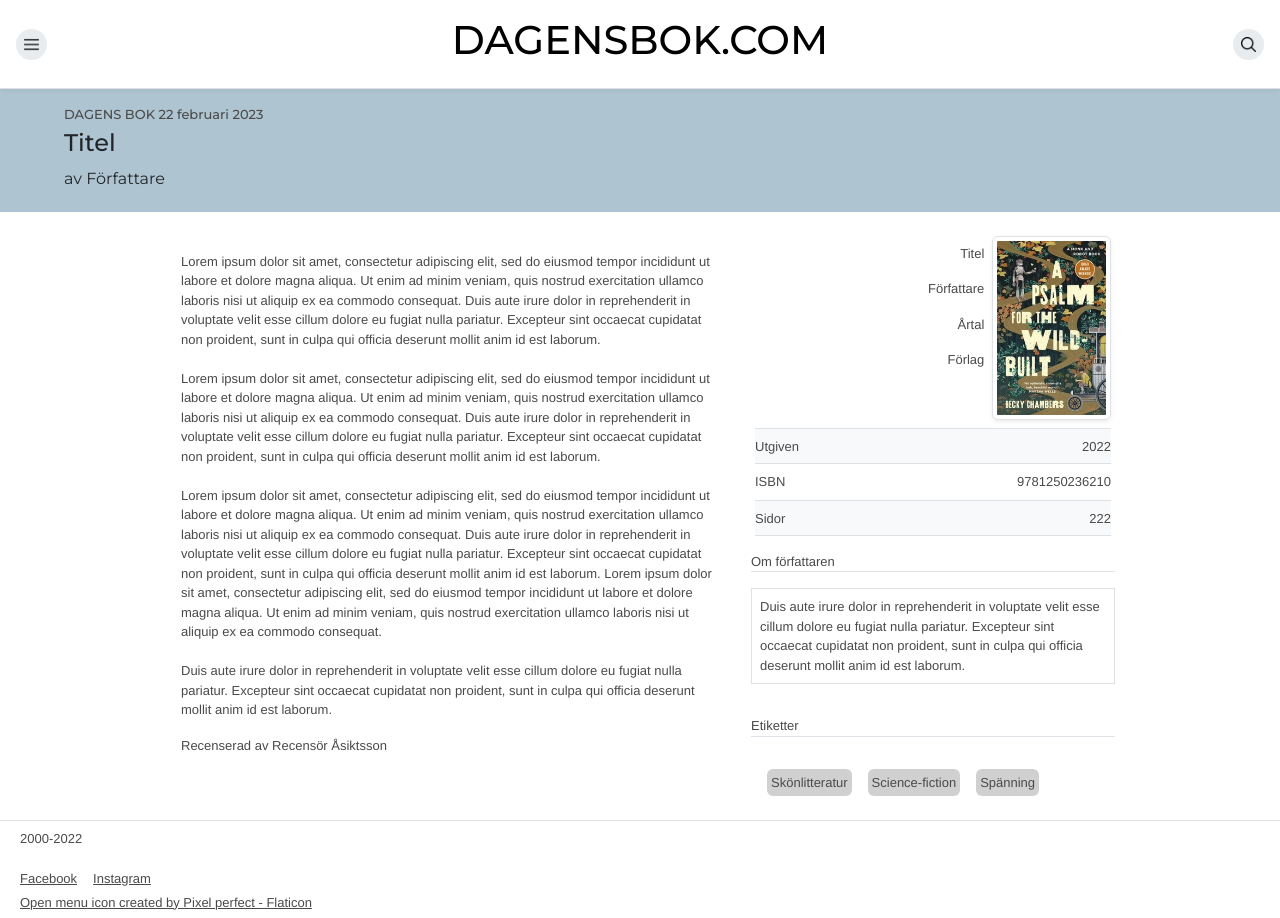
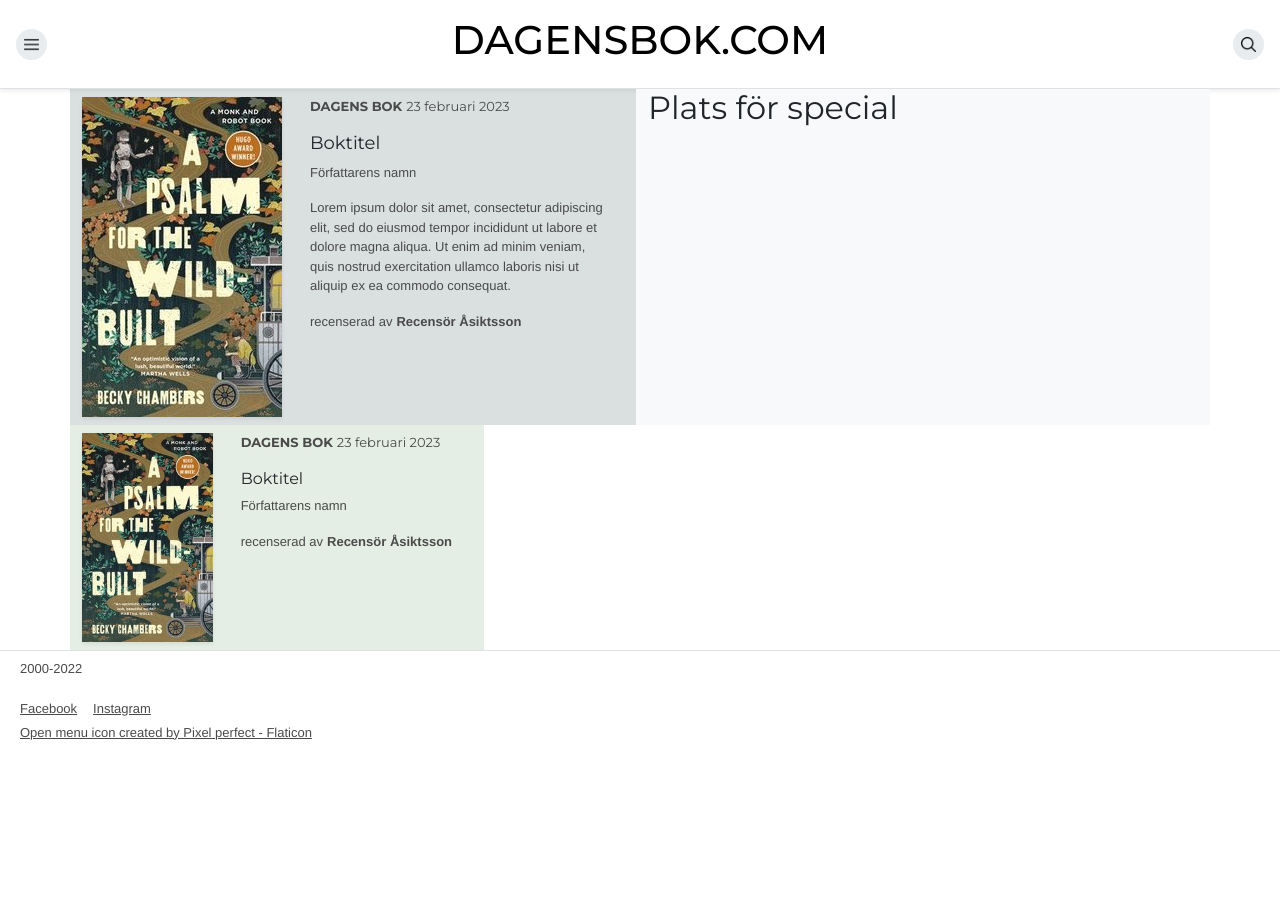
Before and after one commit to fredrikac/scaling-train, a React (Create React App) app: page / in a window 1280 px wide. After the commit the page ends 800 px from the top, so only its background shows below. Built offline with nearby package versions, Linux system fonts and the light colour scheme.

Commit message:
styled start page

```diff
--- a/public/custom.css
+++ b/public/custom.css
@@ -43,13 +43,13 @@
     font-family: Helvetica, sans-serif;
 }
 
-p {
+p, li {
     font-family: Helvetica, sans-serif;
     font-size: small;
     color: #4A4A4A;
 }
 
-h1, h2, h3 {
+h1, h2, h3, h4 {
     font-family: 'Montserrat', sans-serif;
 }
 
@@ -75,12 +75,28 @@ h1, h2, h3 {
     font-size: small;
 }
 
+.bold {
+    font-weight: 600;
+}
+
 span {
     margin: 0;
     height: 36px;
 }
 
+.hs-book {
+    height: 225px;
+}
 
+.todays-title {
+    font-weight: 400;
+    font-size: large;
+}
+
+.book-card-title {
+    font-weight: 400;
+    font-size: medium;
+}
 
 /*
 Från sketch:
--- a/src/components/Review.jsx
+++ b/src/components/Review.jsx
@@ -87,10 +87,10 @@ const Review = () => {
 
               <div className='col-12 p-2 d-flex flex-column'>
                 <p className='border-bottom'>Etiketter</p>
-                <div className='p-2 d-flex flex-row flex-wrap justify-content-start'>
-                  <p className='bg-greige rounded m-2 p-1'>Skönlitteratur</p>
-                  <p className='bg-greige rounded m-2 p-1'>Science-fiction</p>
-                  <p className='bg-greige rounded m-2 p-1'>Spänning</p>
+                <div className='d-flex flex-row flex-wrap justify-content-start'>
+                  <p className='bg-greige rounded mb-2 p-1 mx-1'>Skönlitteratur</p>
+                  <p className='bg-greige rounded mb-2 mx-1 p-1'>Science-fiction</p>
+                  <p className='bg-greige rounded mb-2 mx-1 p-1'>Spänning</p>
                 </div>
               </div>
             </div>
--- /dev/null
+++ b/src/components/StartFeed.jsx
@@ -0,0 +1,48 @@
+import img from "../images/9781250236210_200x_a-psalm-for-the-wild-built.jpeg";
+//den här komponenten ska rendera 1 block för DAGENS recension högst upp
+//under det ska den rendera komponenter för de 6 senaste recensionerna
+//under det ska det finnas ytterligare ett block med 6st recensioner
+//bok-kortet ska tilldelas en färg dynamiskt. Den färgen ska sedan följa med till den individuella recensions-sidan
+
+const StartFeed = () => {
+    return (
+        <div className='container'>
+            <div className='row'>
+                <div className='col bg-greyish-blue d-flex flex-row align-items-start p-2'>
+                    <img src={img} alt="Book cover" className='object-fit-contain h-auto  mx-1 shadow-sm'/>
+                    <div className='d-flex flex-column mx-4'>
+                    <span className='d-flex flex-row'><p className='me-1 date bold'>DAGENS BOK </p><p className='font-1'>23 februari 2023</p></span>
+                        <h2 className='todays-title'>Boktitel</h2>
+                        <p>Författarens namn</p>
+                        <p>
+                            Lorem ipsum dolor sit amet, consectetur adipiscing elit, sed do
+                            eiusmod tempor incididunt ut labore et dolore magna aliqua. Ut enim
+                            ad minim veniam, quis nostrud exercitation ullamco laboris nisi ut
+                            aliquip ex ea commodo consequat.
+                        </p>
+                        <span className='d-flex flex-row'><p>recenserad av</p><p className='bold ms-1'>Recensör Åsiktsson</p></span>
+                    </div>
+                </div>
+                <div className='col bg-light'>
+                    <h2 className='sub-title'>Plats för special</h2>
+                </div>
+            </div>
+
+            <div className='row '>
+                <div className='col-4 bg-light-green d-flex flex-row align-items-start p-2 w-auto hs-book'>
+                <img src={img} alt="Book cover" className='object-fit-contain h-100 mx-1 shadow-sm'/>
+                <div className='col-4  w-auto'>
+                    <div className='d-flex flex-column mx-4'>
+                        <span className='d-flex flex-row'><p className='me-1 date bold'>DAGENS BOK </p><p className='font-1'>23 februari 2023</p></span>
+                        <h3 className='book-card-title'>Boktitel</h3>
+                        <p>Författarens namn</p>
+                        <span className='d-flex flex-row'><p>recenserad av</p><p className='bold ms-1'>Recensör Åsiktsson</p></span>
+                    </div>
+                </div>
+            </div>
+            </div>
+        </div>
+    )
+  }
+
+  export default StartFeed;
--- a/src/pages/EditorialStaff.jsx
+++ b/src/pages/EditorialStaff.jsx
@@ -1,6 +1,5 @@
 import Header from "../components/Header";
 import Footer from "../components/Footer";
-import s from "./EditorialStaff.module.css";
 
 //beskrivning av dagensbok i helhet
 //rendera alla members i en lista. När man klickar på dem så kommer man till varje medlems presentationssida?
@@ -9,18 +8,21 @@ const EditorialStaff = () => {
   return (
     <>
       <Header />
-      <div className={s.pageWrapper}>
-      <article className={s.container}>
-        <h1>Redaktionen</h1>
-        <div className={s.textContainer}>
+      <div className='container my-2 p-2'>
+        <article className='row m-2'>
+          <h1 className='title'>Redaktionen</h1>
+
+          <div>
             <p>
               Dagensbok.com är utan adress. Vill du skicka recensionsbok? Mejla
               respektive skribent för adress förnamn.efternamn@dagensbok.com (inga
               å, ä, ö)
             </p>
           </div>
-        <h2>Adress</h2>
-        <div className={s.textContainer}>
+
+          <h2 className='sub-title'>Adress</h2>
+
+          <div className='p-2 ps-4 mb-2 mx-2 text-justify'>
             <p>
               dagensbok.com <br />
               TVS LM Ericssons väg 26 <br />
@@ -33,7 +35,7 @@ const EditorialStaff = () => {
             </p>
           </div>
 
-        <div className={s.textContainer}>
+          <div>
             <p>
               På dagensbok.com publiceras varje dag minst en ny recension av en
               aktuell bok. Vi som skriver arbetar ideellt och vi läser alla
@@ -46,13 +48,13 @@ const EditorialStaff = () => {
               skribents sida för att läsa mer om henne eller honom.
             </p>
           </div>
-    <div className={s.groupContainer}>
-        <h3>Redaktionsgrupp</h3>
+          <div>
+            <h3 className='sub-title'>Redaktionsgrupp</h3>
               <ul>
                 <li>Ella Andrén, chefredaktör</li>
                 <li>Katze Collmar, redaktionsassistent</li>
               </ul>
-        <h4>Nuvarande skribenter</h4>
+            <h4 className='sub-title'>Nuvarande skribenter</h4>
               <ul>
                 <li>Namn Namnsson</li>
                 <li>Namn Namnsson</li>
@@ -60,7 +62,7 @@ const EditorialStaff = () => {
                 <li>Namn Namnsson</li>
                 <li>Namn Namnsson</li>
               </ul>
-        <h4>Tidigare skribenter</h4>
+              <h4 className='sub-title'>Tidigare skribenter</h4>
               <ul>
                 <li>Namn Namnsson</li>
                 <li>Namn Namnsson</li>
--- a/src/pages/EditorialStaff.module.css
+++ /dev/null
@@ -1,29 +0,0 @@
-.container {
-    padding: 1rem 2.5rem;
-}
-
-.textContainer {
-    padding: 1rem 0rem;
-}
-
-
-@media screen and (min-width: 600px) {
-
-    .pageWrapper {
-        display: flex;
-        flex-direction: column;
-        align-items: center;
-        text-align: left;
-    }
-
-    .container {
-        width: 60%;
-        display: flex;
-        flex-direction: column;
-        align-items: flex-start;
-    }
-
-    .groupContainer {
-        padding-top: 1.5rem;
-    }
-}
--- a/src/pages/Start.jsx
+++ b/src/pages/Start.jsx
@@ -1,12 +1,14 @@
 import Header from "../components/Header";
 import Footer from "../components/Footer";
 import Reviews from "../components/Reviews";
+import StartFeed from "../components/StartFeed";
 
 const Start = () => {
   return (
     <>
     <Header />
-    <Reviews />
+      <StartFeed />
+     {/* <Reviews />*/}
     <Footer />
     </>
   )
```
Also changed, not shown: src/components/Footer.module.css (deleted, +0 -43 lines), src/components/Header.module.css (deleted, +0 -88 lines), src/components/Review.module.css (deleted, +0 -75 lines). Lines whose indentation alone changed are shown as unchanged.
